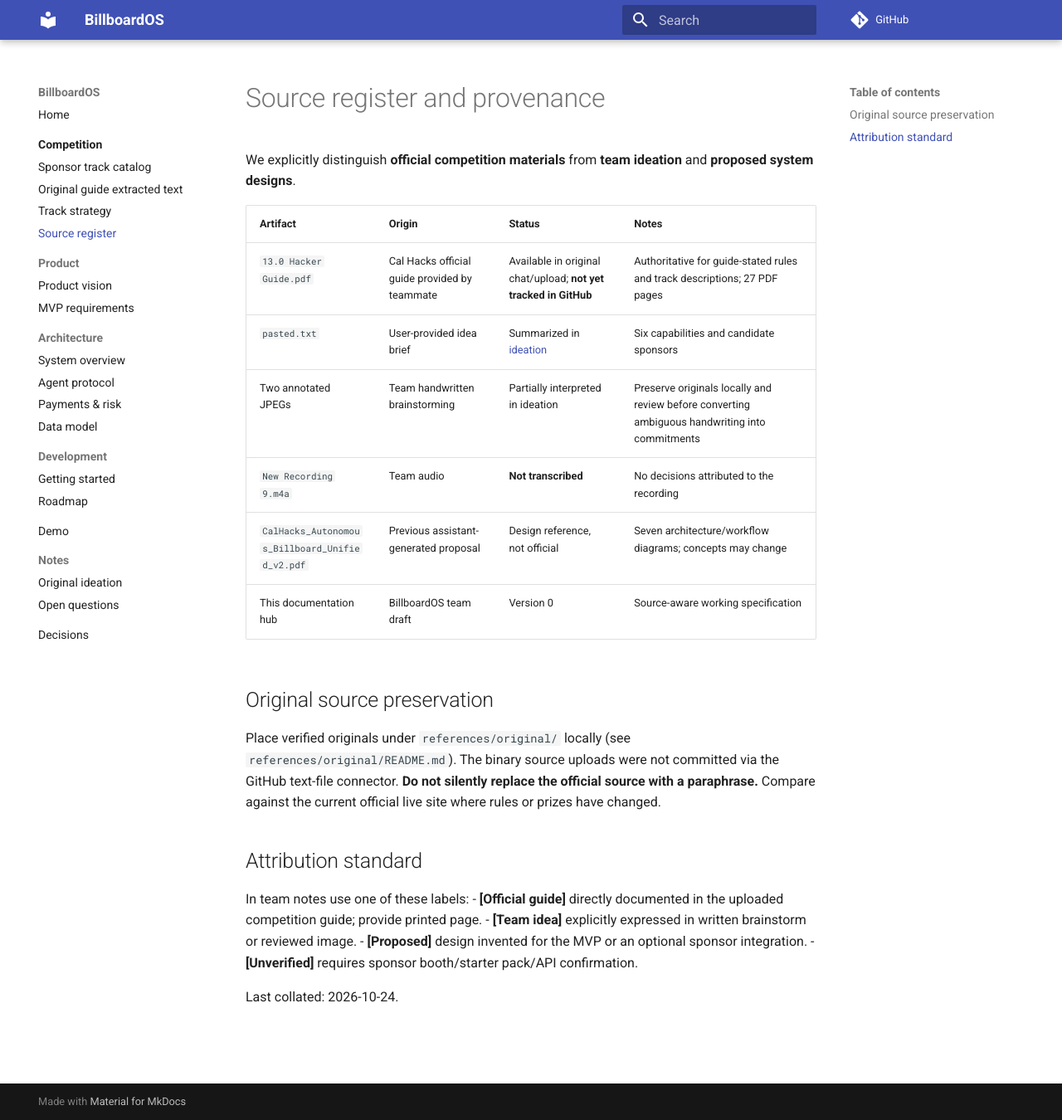
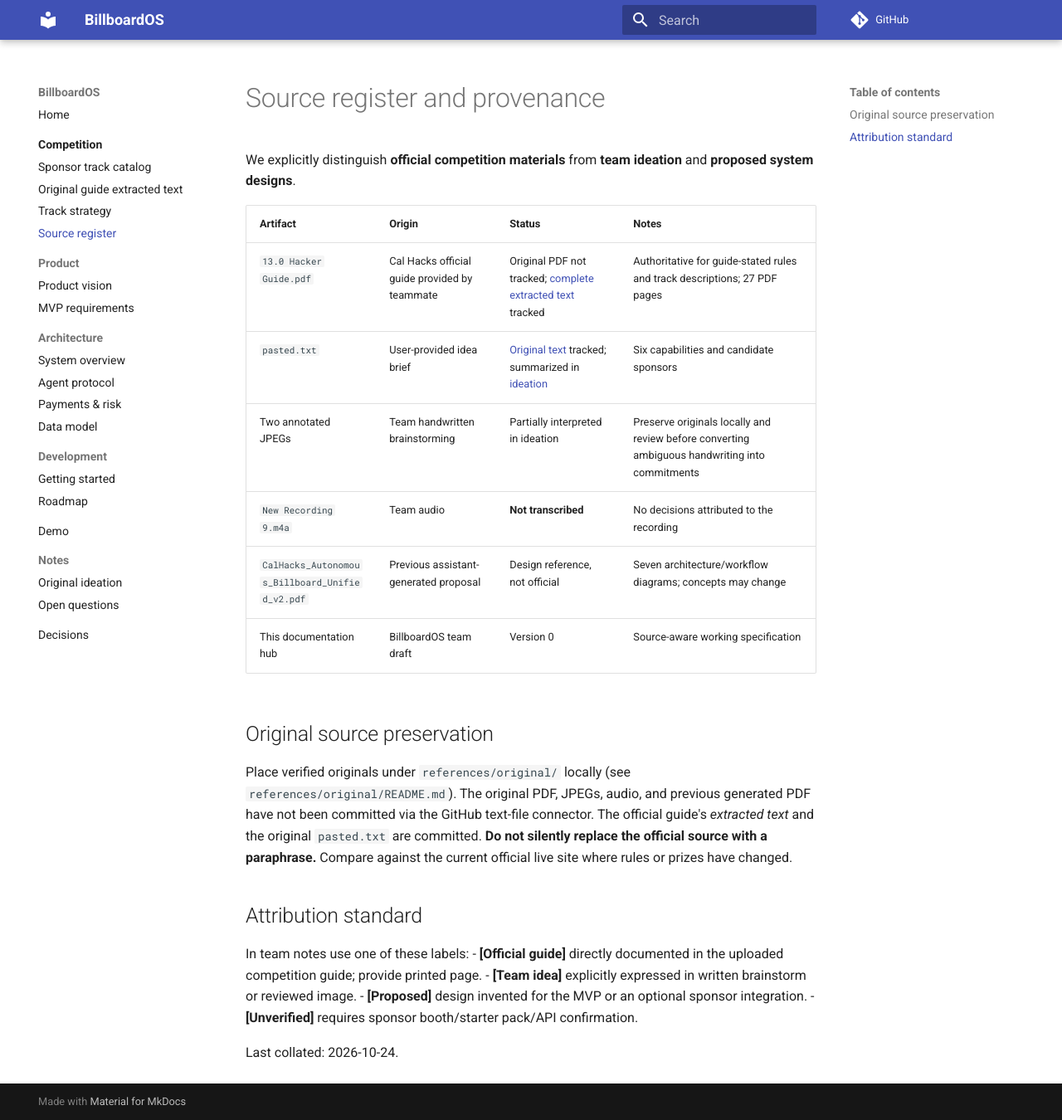
Before and after one commit to PhongCT1105/BillboardOS, an MkDocs documentation site: the page built from docs/competition/sources.md, in a window 1280 px wide and 1350 px high. Shown: the whole window at 83% size. Built offline with MkDocs 1.6.1 and Material for MkDocs 9.7.7, drawn with Linux system fonts in a browser that asks for light colours; comment, search, counter and statistics services are not loaded.

Commit message:
docs: index source transcripts and preserve provenance

```diff
--- a/docs/competition/sources.md
+++ b/docs/competition/sources.md
@@ -4,8 +4,8 @@ We explicitly distinguish **official competition materials** from **team ideatio
 
 | Artifact | Origin | Status | Notes |
 |---|---|---|---|
-| `13.0 Hacker Guide.pdf` | Cal Hacks official guide provided by teammate | Available in original chat/upload; **not yet tracked in GitHub** | Authoritative for guide-stated rules and track descriptions; 27 PDF pages |
-| `pasted.txt` | User-provided idea brief | Summarized in [ideation](../notes/ideation.md) | Six capabilities and candidate sponsors |
+| `13.0 Hacker Guide.pdf` | Cal Hacks official guide provided by teammate | Original PDF not tracked; [complete extracted text](official-guide-text.md) tracked | Authoritative for guide-stated rules and track descriptions; 27 PDF pages |
+| `pasted.txt` | User-provided idea brief | [Original text](../../references/original/pasted.txt) tracked; summarized in [ideation](../notes/ideation.md) | Six capabilities and candidate sponsors |
 | Two annotated JPEGs | Team handwritten brainstorming | Partially interpreted in ideation | Preserve originals locally and review before converting ambiguous handwriting into commitments |
 | `New Recording 9.m4a` | Team audio | **Not transcribed** | No decisions attributed to the recording |
 | `CalHacks_Autonomous_Billboard_Unified_v2.pdf` | Previous assistant-generated proposal | Design reference, not official | Seven architecture/workflow diagrams; concepts may change |
@@ -13,7 +13,7 @@ We explicitly distinguish **official competition materials** from **team ideatio
 
 ## Original source preservation
 
-Place verified originals under `references/original/` locally (see `references/original/README.md`). The binary source uploads were not committed via the GitHub text-file connector. **Do not silently replace the official source with a paraphrase.** Compare against the current official live site where rules or prizes have changed.
+Place verified originals under `references/original/` locally (see `references/original/README.md`). The original PDF, JPEGs, audio, and previous generated PDF have not been committed via the GitHub text-file connector. The official guide's *extracted text* and the original `pasted.txt` are committed. **Do not silently replace the official source with a paraphrase.** Compare against the current official live site where rules or prizes have changed.
 
 ## Attribution standard
 
```
